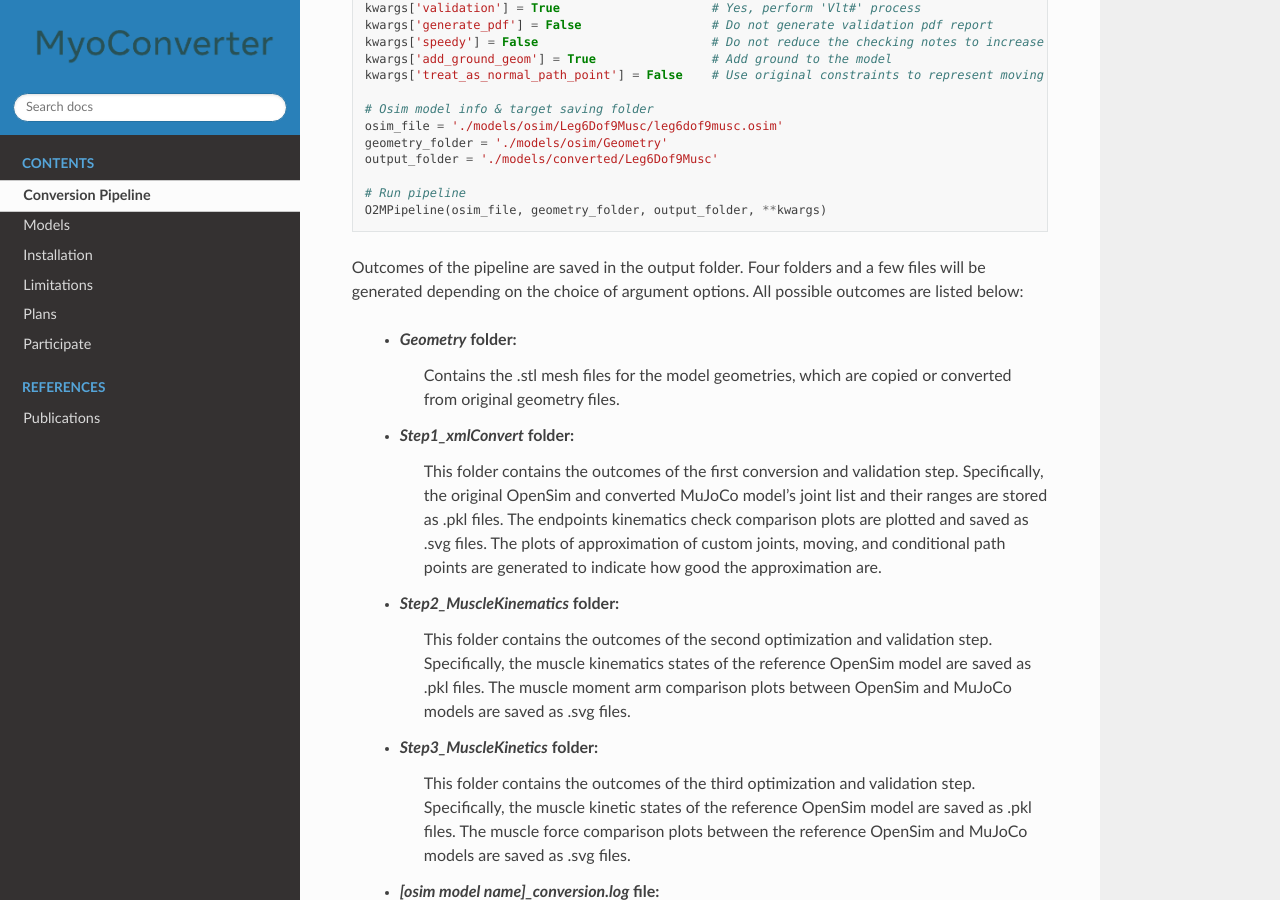
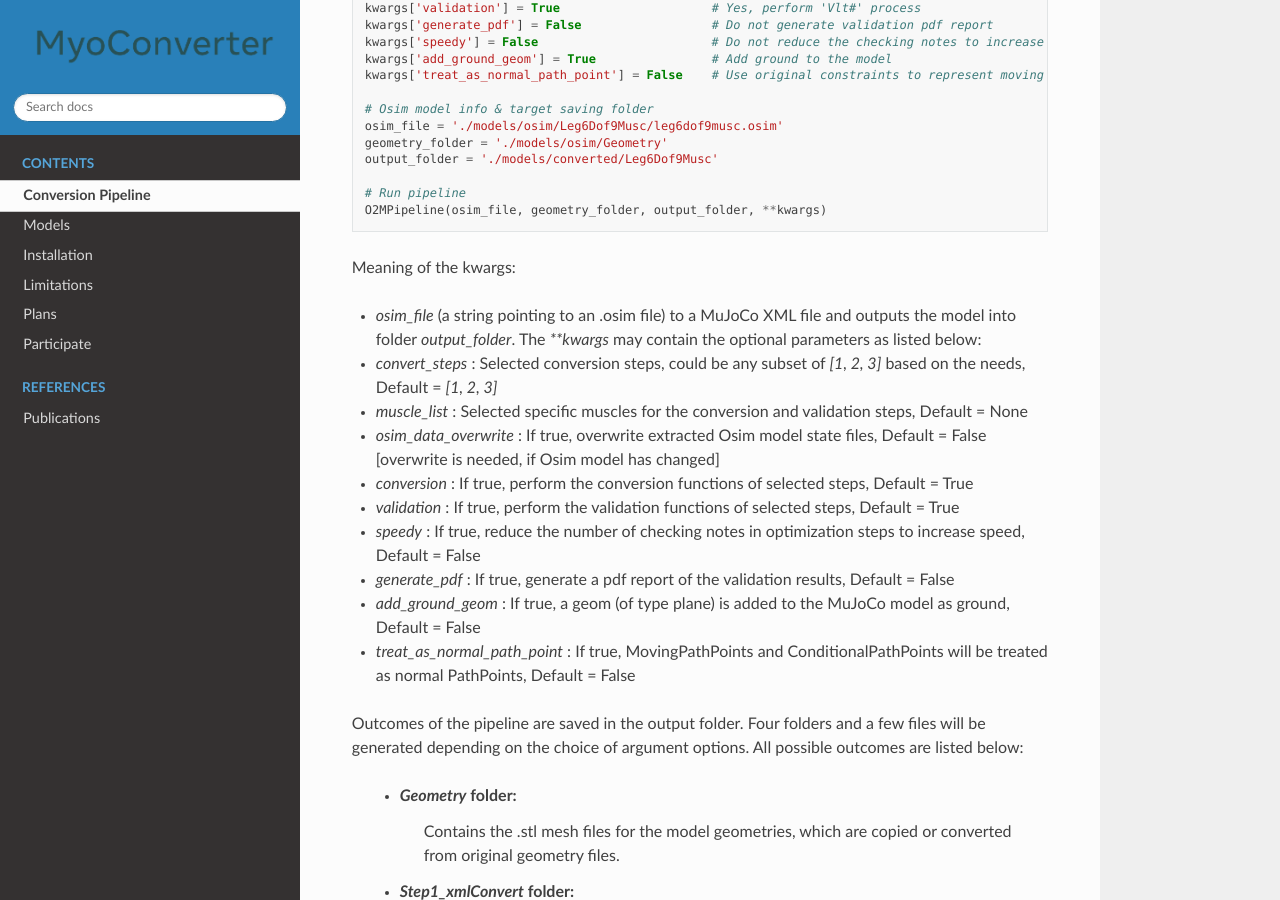
Before and after one commit to MyoHub/myoconverter, a Sphinx documentation site: the page built from docs/source/pipeline.rst, in a window 1280 px wide and 900 px high, scrolled down 1364 px. Built offline with Sphinx 7.4.7 and the Read the Docs theme 2.0.0, drawn with Linux system fonts in a browser that asks for light colours.

Commit message:
add the meaning of kwargs

```diff
--- a/docs/source/pipeline.rst
+++ b/docs/source/pipeline.rst
@@ -59,6 +59,19 @@ Below you can find an example of how to use the O2MPipeline.
    # Run pipeline
    O2MPipeline(osim_file, geometry_folder, output_folder, **kwargs)
 
+Meaning of the kwargs:
+
+- `osim_file` (a string pointing to an .osim file) to a MuJoCo XML file and outputs the model into folder `output_folder`. The `**kwargs` may contain the optional parameters as listed below:
+- `convert_steps` : Selected conversion steps, could be any subset of `[1, 2, 3]` based on the needs, Default = `[1, 2, 3]`
+- `muscle_list` : Selected specific muscles for the conversion and validation steps, Default = None
+- `osim_data_overwrite` : If true, overwrite extracted Osim model state files, Default = False [overwrite is needed, if Osim model has changed]
+- `conversion` : If true, perform the conversion functions of selected steps, Default = True
+- `validation` : If true, perform the validation functions of selected steps, Default = True
+- `speedy` : If true, reduce the number of checking notes in optimization steps to increase speed, Default = False
+- `generate_pdf` : If true, generate a pdf report of the validation results, Default = False
+- `add_ground_geom` : If true, a geom (of type plane) is added to the MuJoCo model as ground, Default = False
+- `treat_as_normal_path_point` : If true, MovingPathPoints and ConditionalPathPoints will be treated as normal PathPoints, Default = False
+
 Outcomes of the pipeline are saved in the output folder. Four folders and a few files will be generated depending on the choice of argument options. All possible outcomes are listed below:
 
    - `Geometry` folder:
```
